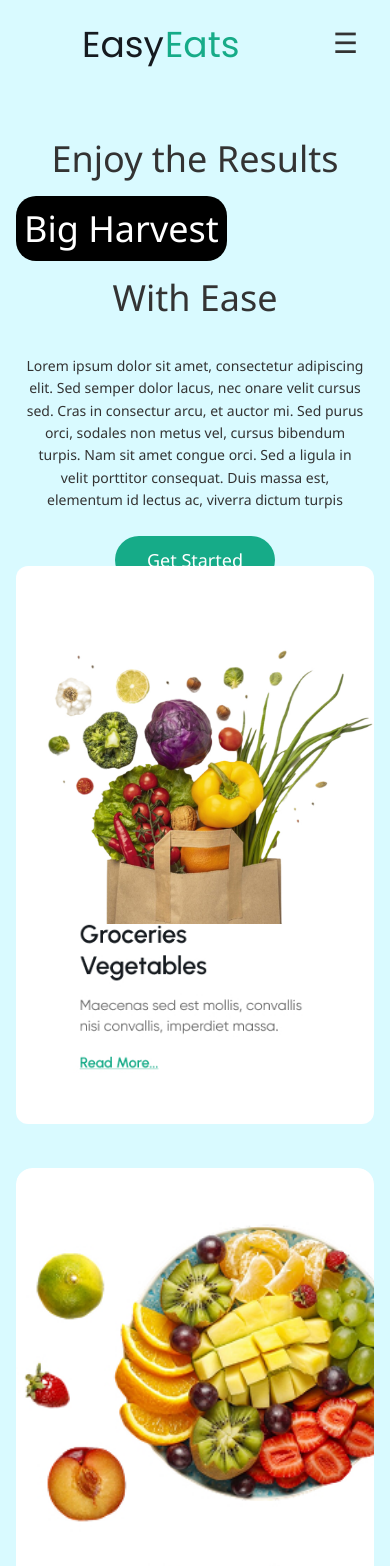
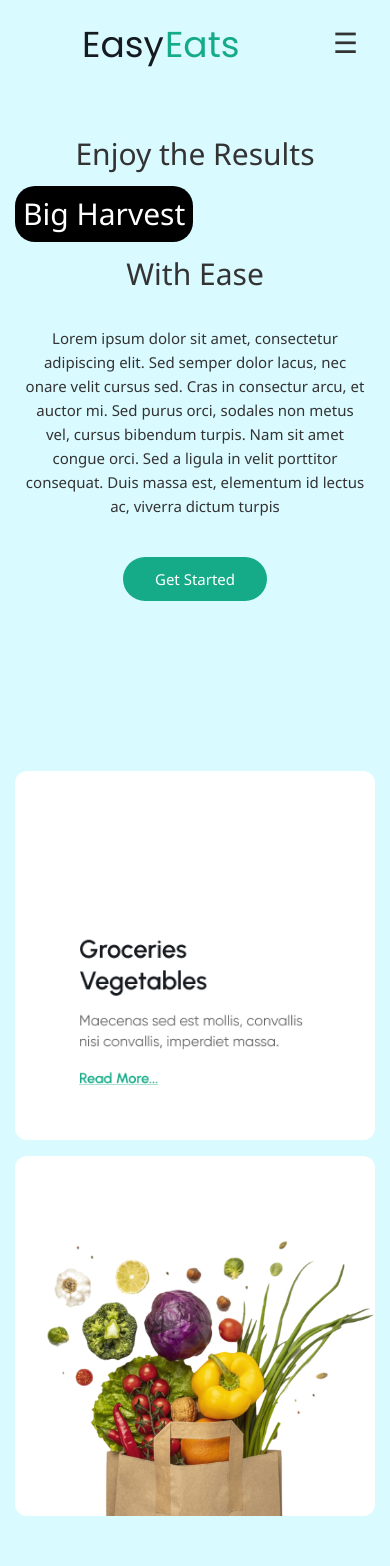
Before and after one commit to oladimejitaiwoodusote/grocery-landing-page, a React (Vite) app: page / in a window 390 px wide. Shown: the top 1566 px of the page. Built offline with nearby package versions, Linux system fonts and the light colour scheme.

Commit message:
Responsiveness fix v1

```diff
--- a/src/App.css
+++ b/src/App.css
@@ -4,8 +4,9 @@
   box-sizing: border-box;
 }
 
-.App_Container {
-  padding-top: 90px; /* Adjusted from 80px */
+html {
+  scroll-behavior: smooth;
+  font-size: 16px;
 }
 
 body {
@@ -16,21 +17,74 @@ body {
   overflow-x: hidden;
 }
 
-html {
-  scroll-behavior: smooth;
+.App_Container {
+  padding-top: 90px;
+}
+
+section {
+  padding: 4rem 2rem;
+  max-width: 1200px;
+  margin: 0 auto;
+}
+
+h1, h2, h3 {
+  font-weight: 600;
+  line-height: 1.2;
+  margin-bottom: 1rem;
+  color: #161B20;
+}
+
+p {
+  font-size: 1rem;
+  margin-bottom: 1rem;
 }
 
 img {
   max-width: 100%;
   height: auto;
   display: block;
+  object-fit: cover;
 }
 
 button {
   font-family: inherit;
+  padding: 0.75rem 1.5rem;
+  border: none;
+  cursor: pointer;
+  border-radius: 6px;
+  background-color: #16AB88;
+  color: white;
+  font-size: 1rem;
+  transition: background-color 0.3s ease;
+}
+
+button:hover {
+  background-color: #128c70;
 }
 
 a {
   text-decoration: none;
   color: inherit;
 }
+
+@media (max-width: 768px) {
+  html {
+    font-size: 15px;
+  }
+
+  section {
+    padding: 2.5rem 1rem;
+  }
+
+  h1 {
+    font-size: 2rem;
+  }
+
+  h2 {
+    font-size: 1.5rem;
+  }
+
+  p {
+    font-size: 1rem;
+  }
+}
--- a/src/components/Home.tsx
+++ b/src/components/Home.tsx
@@ -7,6 +7,7 @@ import frame from '../assets/frame.jpg'
 function Home() {
   return (
     <div className="Home" id="home">
+      <div className='container Home_Content'>
         <div className="Home_Left">
           <div className='Home_Left_Top'>
             <span>Enjoy the Results</span>
@@ -44,6 +45,7 @@ function Home() {
             <button>&gt;</button>
           </div>
         </div>
+      </div>
     </div>
   )
 }
--- a/src/styles/Home.css
+++ b/src/styles/Home.css
@@ -1,23 +1,30 @@
 .Home {
   background-color: #D9FAFF;
+  padding: 0;
+  scroll-margin-top: 90px;
+}
+
+.Home_Content {
   display: flex;
   justify-content: space-between;
+  align-items: center;
+  flex-wrap: wrap;
+  margin-top: 0;
 }
 
+/* === Left Side === */
 .Home_Left {
-  width: 50%;
-  margin-top: 100px;
+  flex: 1 1 50%;
+  min-width: 0;
+  padding: 100px 2rem 200px 2rem;
   display: flex;
   flex-direction: column;
   justify-content: center;
-  padding-right: 40px;
-  margin-left: 80px;
-  margin-bottom: 200px;
 }
 
 .Home_Left_Top span {
   display: block;
-  font-size: 70px;
+  font-size: clamp(2rem, 6vw, 70px);
   margin-bottom: 8px;
 }
 
@@ -30,17 +37,19 @@
 }
 
 .Home_Left_Middle p {
-  font-size: 16px;
+  font-size: 1rem;
   margin-top: 20px;
   line-height: 1.6;
   color: #333;
-  font-weight: 0.5;
+}
+
+.Home_Left_Bottom {
+  margin-top: 24px;
 }
 
 .Home_Left_Bottom button {
-  margin-top: 24px;
   padding: 20px 50px;
-  font-size: 25px;
+  font-size: 1.25rem;
   background-color: #16AB88;
   color: white;
   border: none;
@@ -49,13 +58,18 @@
   transition: background-color 0.3s ease;
 }
 
+.Home_Left_Bottom button:hover {
+  background-color: #128c70;
+}
+
+/* === Right Side === */
 .Home_Right {
-  width: 50%;
-  margin-top: 100px;
+  flex: 1 1 50%;
+  min-width: 0;
+  padding: 100px 2rem 200px 2rem;
   display: flex;
   flex-direction: column;
   align-items: center;
-  margin-bottom: 200px;
 }
 
 .Home_Right_Top {
@@ -63,22 +77,25 @@
   justify-content: space-between;
   width: 100%;
   gap: 20px;
+  max-width: 100%;
 }
 
-.Home_Right_Top_Left{
-  padding-top: 150px;
+.Home_Right_Top_Left {
   width: 50%;
-}
-.Home_Right_Top_Right {
-  position: relative;
-  width: 50%;
+  padding-top: 0;
 }
 
-/* === New Image Overlap Layout === */
+.Home_Right_Top_Right {
+  width: 50%;
+  position: relative;
+}
+
+/* === Image Overlap === */
 .Image_Overlap_Container {
   position: relative;
   width: 100%;
   height: 400px;
+  margin-top: 60px;
 }
 
 .card-image {
@@ -91,7 +108,7 @@
 
 .img1-overlap {
   position: absolute;
-  bottom: 50%; /* Adjust this to control the amount of overlap */
+  bottom: 30%;
   width: 100%;
   border-radius: 12px;
   z-index: 2;
@@ -107,14 +124,16 @@
 .frame-container img {
   width: 100%;
   height: 425px;
-  display: block;
   border-radius: 16px;
+  object-fit: cover;
 }
 
+/* Bottom buttons */
 .Home_Right_Bottom {
   margin-top: 40px;
   display: flex;
   gap: 16px;
+  justify-content: flex-start;
 }
 
 .Home_Right_Bottom button {
@@ -135,27 +154,29 @@
   background: #16AB88;
 }
 
-@media (max-width: 768px) {
-  .Home {
+/* === Responsive Styles === */
+@media (max-width: 1024px) {
+  .Home_Content {
     flex-direction: column;
-    padding: 0 16px;
   }
 
   .Home_Left,
   .Home_Right {
     width: 100%;
-    margin: 40px 0;
-    padding: 0;
-    margin-left: 0;
+    padding: 40px 1rem;
   }
 
+  .Home_Right {
+    margin-top: 40px;
+  }
+}
+
+@media (max-width: 768px) {
   .Home_Left_Top span {
-    font-size: 36px;
     text-align: center;
   }
 
   .Home_Left_Middle p {
-    font-size: 14px;
     text-align: center;
     padding: 0 10px;
   }
@@ -167,29 +188,34 @@
 
   .Home_Left_Bottom button {
     padding: 12px 32px;
-    font-size: 18px;
+    font-size: 1rem;
   }
 
   .Home_Right_Top {
     flex-direction: column;
-    gap: 24px;
   }
 
-  .Home_Right_Top_Left {
-    position: relative;
-    width: 100%; /* ✅ was 50% */
-    padding-top: 60px;
-    margin-top: 0; /* ✅ was 8000px */
-  }
-
+  .Home_Right_Top_Left,
   .Home_Right_Top_Right {
     width: 100%;
+    padding-top: 30px;
   }
 
   .Image_Overlap_Container {
     position: relative;
     width: 100%;
-    height: 400px;
+    height: auto;
+    margin-top: 20px;
+    display: flex;
+    flex-direction: column;
+    gap: 16px;
+  }
+
+  .card-image,
+  .img1-overlap {
+    position: static;
+    width: 100%;
+    border-radius: 12px;
   }
 
   .frame-container img {
```
